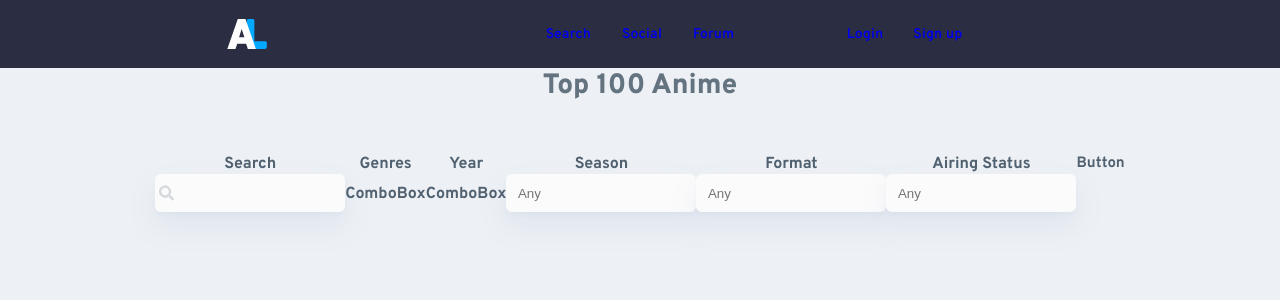
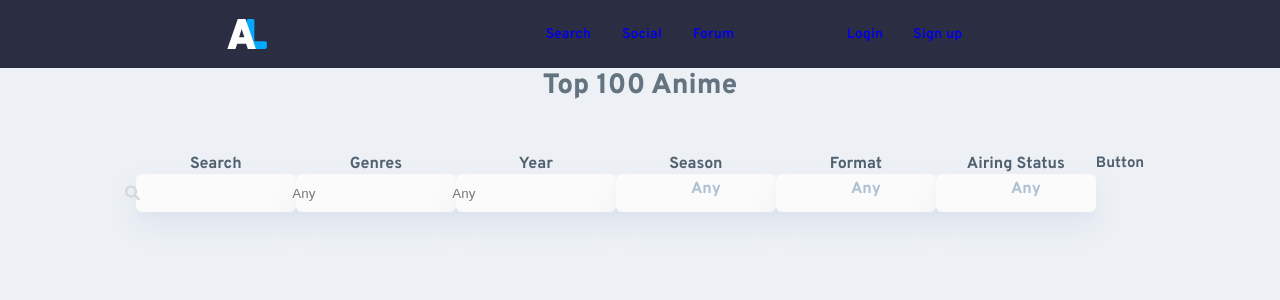
Before and after one commit to BiBCast/web_page, a React (Vite) app: page / in a window 1280 px wide. Shown: the top 300 px of the page. Built offline with nearby package versions, Linux system fonts and the light colour scheme.

Commit message:
combobox draft

```diff
--- a/src/components/ComboBox.tsx
+++ b/src/components/ComboBox.tsx
@@ -1,7 +1,11 @@
-export function ComboBox() {
+export function ComboBox () {
   return (
     <>
-      <div>ComboBox</div>
+      <div className='input'>
+        <div className='input-container'>
+          <input type='search' className='focus select' placeholder='Any' />
+        </div>
+      </div>
     </>
-  );
+  )
 }
--- a/src/components/Select.tsx
+++ b/src/components/Select.tsx
@@ -1,11 +1,13 @@
-export function Select() {
+export function Select () {
   return (
     <>
-      <div className="input">
-        <div className="input-container">
-          <input type="search" className="focus select" placeholder="Any" />
+      <div className='input'>
+        <div className='input-container'>
+          <div>
+            <span>Any</span>
+          </div>
         </div>
       </div>
     </>
-  );
+  )
 }
--- a/src/index.css
+++ b/src/index.css
@@ -399,7 +399,7 @@ header {
     0 4px 4px rgba(var(--color-shadow-blue), 0.04);
 
   height: 3.8rem;
-  width: 19rem;
+  width: 16rem;
 }
 
 .input-container {
```
